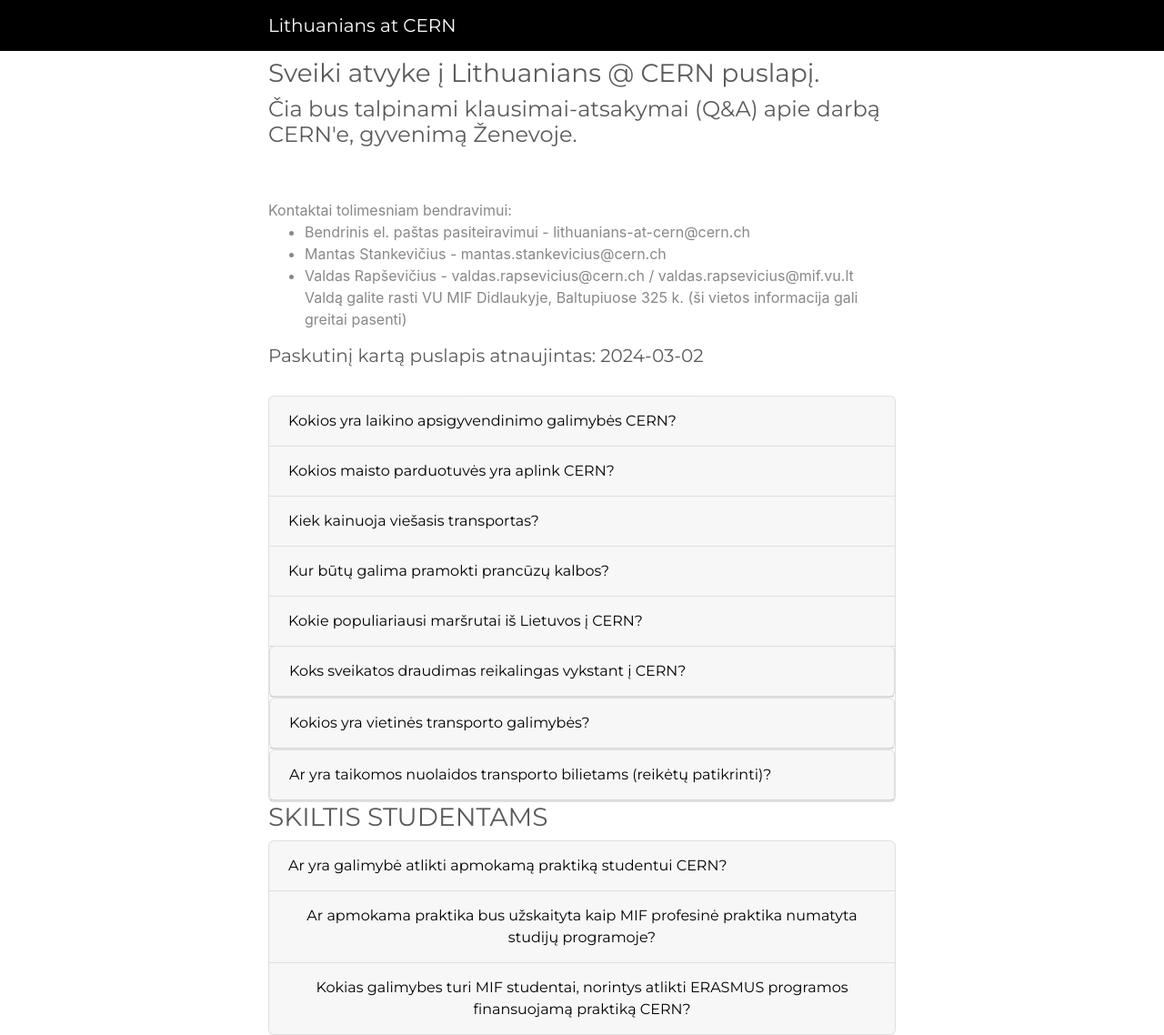
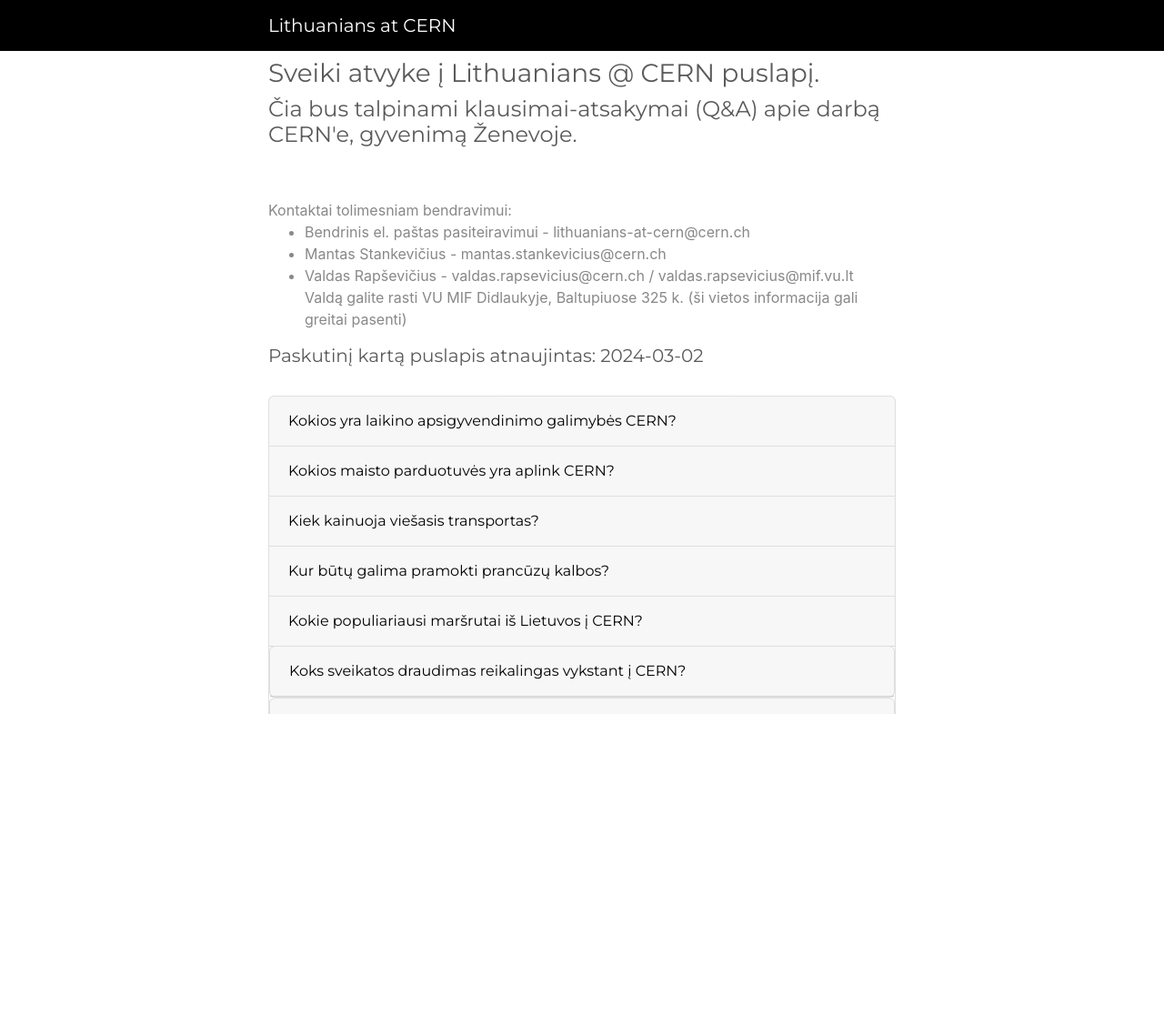
Before and after one commit to GintasS/testing-gintautas.github.io, a Jekyll site: the page built from index.html, in a window 1280 px wide. Shown: the whole page at 91% size. Built offline with Jekyll 4.4.1, drawn with Linux system fonts in a browser that asks for light colours; after the commit the page ends 900 px from its top, so only the background shows below that.

Commit message:
Added scrollable content.

```diff
--- a/index.html
+++ b/index.html
@@ -1,6 +1,9 @@
 ---
 layout: page
 ---
+
+
+
 
 <h3> Sveiki atvyke į Lithuanians @ CERN puslapį.<h3></h3>
 <h4>Čia bus talpinami klausimai-atsakymai (Q&A) apie darbą CERN'e, gyvenimą Ženevoje. </h4>
@@ -17,6 +20,7 @@
 
 <h5> Paskutinį kartą puslapis atnaujintas: 2024-03-02</h4>
 <br>
+<div style="height:350px; overflow-y: scroll;">
   <div>
       <div class="col-15 mx-auto">
           <div class="accordion" id="faqExample">
@@ -236,9 +240,9 @@
 
       </div>
   </div>
-
+  <br><br><br>
   <h3>SKILTIS STUDENTAMS</h3>
-
+  <br><br>
   <div>
     <div class="col-15 mx-auto">
         <div class="accordion" id="faqExample">
@@ -315,7 +319,7 @@
             </div>
         </div>
   </div>
-
+</div>
 
 
 
```
Lines whose indentation alone changed are shown as unchanged.
